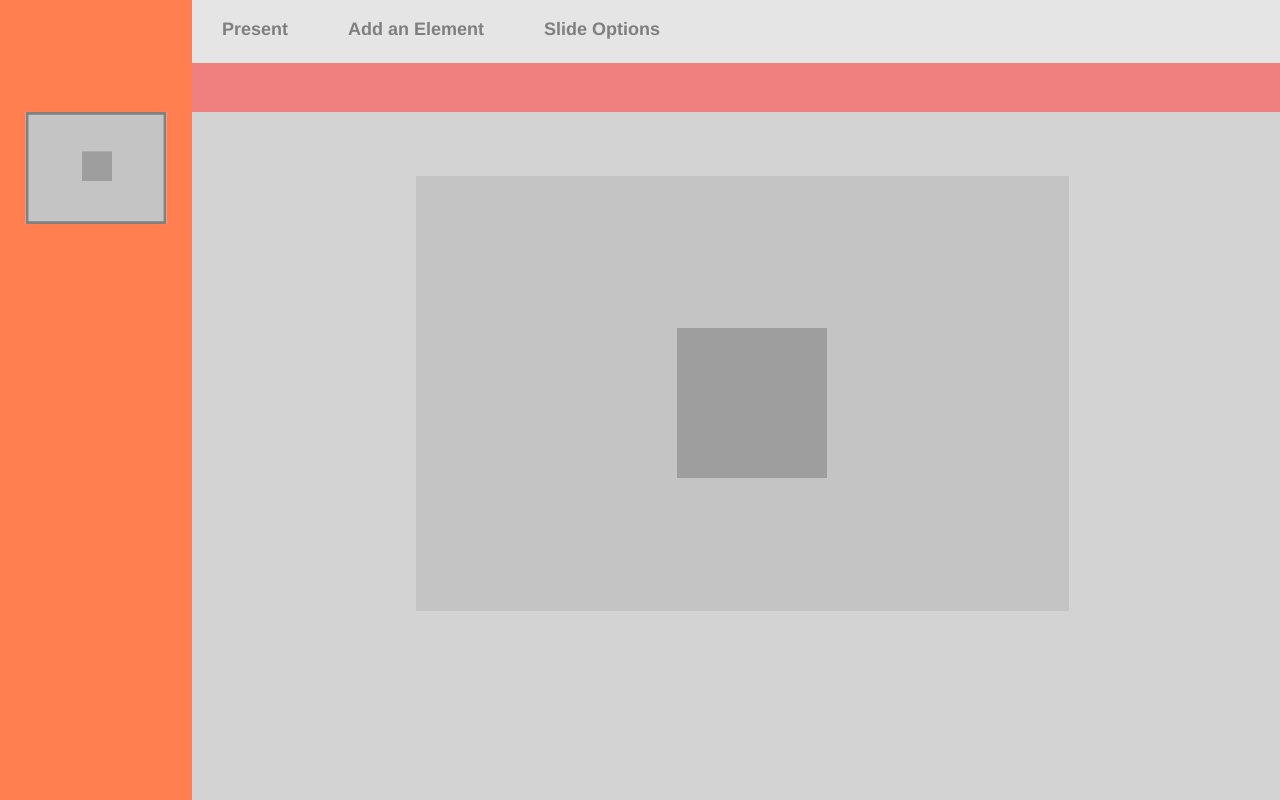
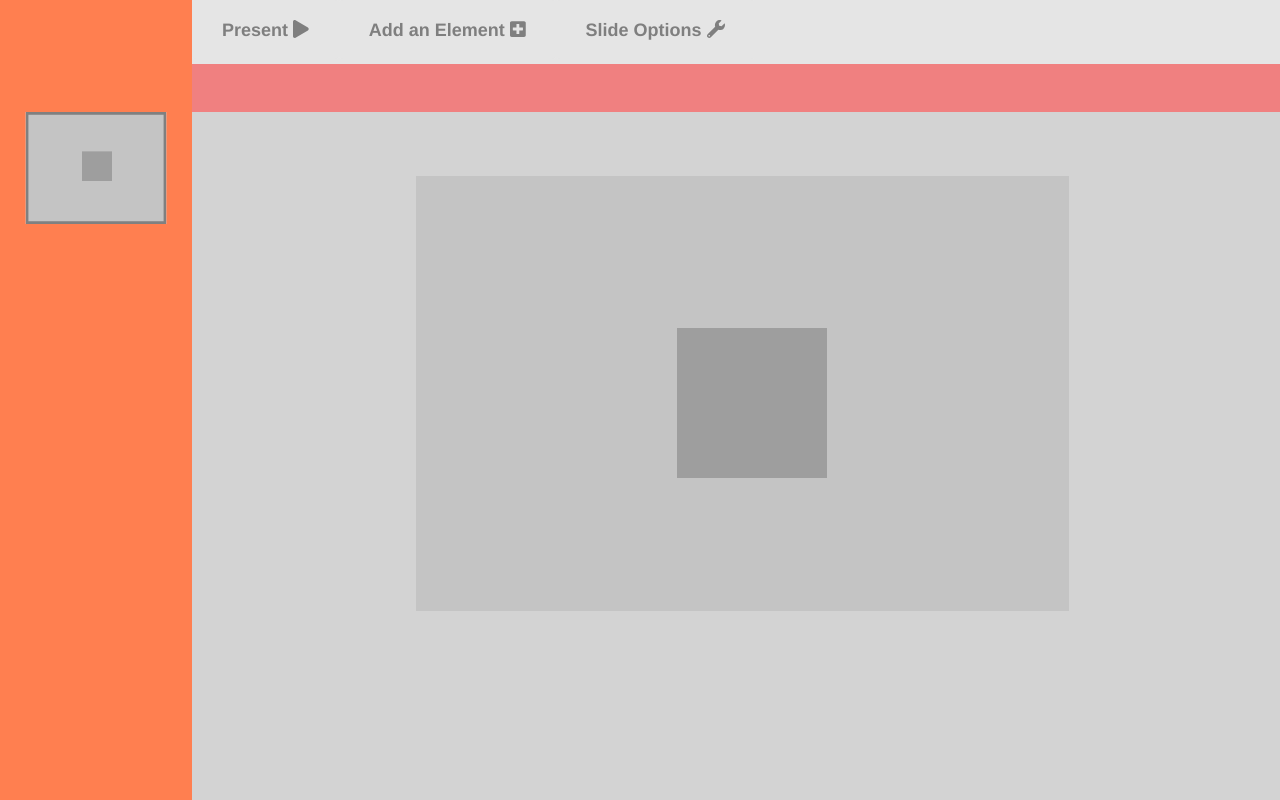
Before and after one commit to mattvasc/slideshow, an Angular app: page / in a window 1280 px wide. Built offline with nearby package versions, Linux system fonts and the light colour scheme; grey boxes are pictures that could not be loaded.

Commit message:
progress

```diff
--- a/package.json
+++ b/package.json
@@ -20,6 +20,9 @@
     "@angular/platform-browser": "^6.1.0",
     "@angular/platform-browser-dynamic": "^6.1.0",
     "@angular/router": "^6.1.0",
+    "@fortawesome/angular-fontawesome": "^0.2.0",
+    "@fortawesome/fontawesome-svg-core": "^1.2.4",
+    "@fortawesome/free-solid-svg-icons": "^5.3.1",
     "core-js": "^2.5.4",
     "normalize.css": "^8.0.0",
     "rxjs": "^6.0.0",
--- a/src/app/app.module.ts
+++ b/src/app/app.module.ts
@@ -11,6 +11,7 @@ import { WorkspaceComponent } from './workspace/workspace.component';
 import { ManagePresentationsComponent } from './manage-presentations/manage-presentations.component';
 import { ToolbarComponent } from './toolbar/toolbar.component';
 import { FormsModule } from '@angular/forms';
+import { FontAwesomeModule } from '@fortawesome/angular-fontawesome';
 
 @NgModule({
 	declarations: [
@@ -26,7 +27,8 @@ import { FormsModule } from '@angular/forms';
 	imports: [
 		BrowserModule,
 		AppRoutingModule,
-		FormsModule
+		FormsModule,
+		FontAwesomeModule
 	],
 	providers: [],
 	bootstrap: [AppComponent]
--- a/src/app/toolbar/toolbar.component.html
+++ b/src/app/toolbar/toolbar.component.html
@@ -3,17 +3,17 @@
   <div class="toolbar-body">
     <div class="tabs">
       <input class="input" name="tabs" type="button" id="tab-1" (click)="goFull()" />
-      <label class="label" for="tab-1">Present</label>
+      <label class="label" for="tab-1">Present <fa-icon [icon]="faPlay"></fa-icon></label>
 
       <input type="radio" class="input" name="tabs" id="tab-3" [value]="toolbarActive.addElement" [(ngModel)]="activeToolbarElement" />
-      <label class="label" for="tab-3">Add an Element</label>
+      <label class="label" for="tab-3">Add an Element <fa-icon [icon]="faPlusSquare"></fa-icon></label>
 
       <input type="radio" class="input" name="tabs" id="tab-2" [value]="toolbarActive.transition" [(ngModel)]="activeToolbarElement" />
-      <label class="label" for="tab-2">Slide Options</label>
+      <label class="label" for="tab-2">Slide Options <fa-icon [icon]="faWrench"></fa-icon></label>
 
       <input *ngIf="activeToolbarElement === toolbarActive.editElement" type="radio" class="input" name="tabs" id="tab-4"
         [value]="toolbarActive.editElement" [(ngModel)]="activeToolbarElement" />
-      <label *ngIf="activeToolbarElement === toolbarActive.editElement" class="label" for="tab-4">Edit Element</label>
+      <label *ngIf="activeToolbarElement === toolbarActive.editElement" class="label" for="tab-4">Edit Element <fa-icon [icon]="faPencilAlt"></fa-icon></label>
 
       <!-- <div class="panel">
         <h1>Orange</h1>
@@ -42,10 +42,12 @@
     <button id="slide-background-color-default" (click)="setRGB('#c4c4c4')" style="background-color: #c4c4c4">Turn back to default color</button> -->
 
     <div *ngIf="activeToolbarElement === toolbarActive.addElement">
-      <button (click)="addNewElement(typeOfElement.titlefield)">Add a Title</button>
-      <button (click)="addNewElement(typeOfElement.textfield)">Add a Text</button>
-      <button (click)="addNewElement(typeOfElement.image)">Add a image</button>
+      <button (click)="addNewElement(typeOfElement.titlefield)">Add a Title <fa-icon [icon]="faPencilAlt"></fa-icon></button>
+      <button (click)="addNewElement(typeOfElement.textfield)">Add a Text <fa-icon [icon]="faPencilAlt"></fa-icon></button>
+      <button (click)="addNewElement(typeOfElement.image)">Add a image <fa-icon [icon]="faImage"></fa-icon> </button>
     </div>
+
+
 
     <div *ngIf="activeToolbarElement === toolbarActive.editElement">Options for the current element:
       <label> Position X:
@@ -69,12 +71,14 @@
 
         <button (click)="removeElement()">Remove Element</button>
       </div>
-
     </div>
     <div *ngIf="activeToolbarElement === toolbarActive.transition">
-      <button (click)="addNewSlide()">Add a new Slide</button>
-      <button (click)="removeSlide()">Remove Active Slide</button>
-      <label>Transiction Effect</label>
+      <button (click)="addNewSlide()">Add a new Slide <fa-icon [icon]="faPlusSquare"></fa-icon></button>
+      <button (click)="removeSlide()">Remove Active Slide <fa-icon [icon]="faMinusSquare"></fa-icon></button>
+      <label for="slide-background-color"> Slide background color :
+    <input id="slide-background-color" type="color" value="#c4c4c4" (change)="setRGB($event.target.value)"/></label>
+    <button id="slide-background-color-default" (click)="setRGB('#c4c4c4')" style="background-color: #c4c4c4">Turn back to default color</button>
+      <label>Transiction Effect:</label>
       <select [(ngModel)]="presentation.slides[activeSlide].transition">
         <option value="{{transition.default}}">Default</option>
         <option value="{{transition.slideLeft}}">Slide Left</option>
@@ -82,5 +86,4 @@
       </select>
     </div>
   </div>
-
 </div>
--- a/src/app/toolbar/toolbar.component.ts
+++ b/src/app/toolbar/toolbar.component.ts
@@ -3,12 +3,26 @@ import { Presentation, Visibility } from '../presentation';
 import { Slide, Transition } from '../slide';
 import { Element, TypeOfElement } from '../element';
 import { ToolbarActive } from '../toolbar-active.enum';
+import { faPlay, faPlusSquare, faWrench, faPencilAlt, faImage, faFont, faSquare
+, faMinusSquare} from '@fortawesome/free-solid-svg-icons';
+
 @Component({
 	selector: 'app-toolbar',
 	templateUrl: './toolbar.component.html',
 	styleUrls: ['./toolbar.component.scss']
 })
 export class ToolbarComponent implements OnInit {
+	// FontAwesome declarations:
+	faPlay = faPlay;
+	faPlusSquare = faPlusSquare;
+	faWrench = faWrench;
+	faPencilAlt = faPencilAlt;
+	faImage = faImage;
+	faFont = faFont;
+	faSquare = faSquare;
+	faMinusSquare = faMinusSquare;
+
+
 
 	@Input() presentation: Presentation;
 
```
Also changed, not shown: 1 other file (tests, documents, lock files or other folders).
